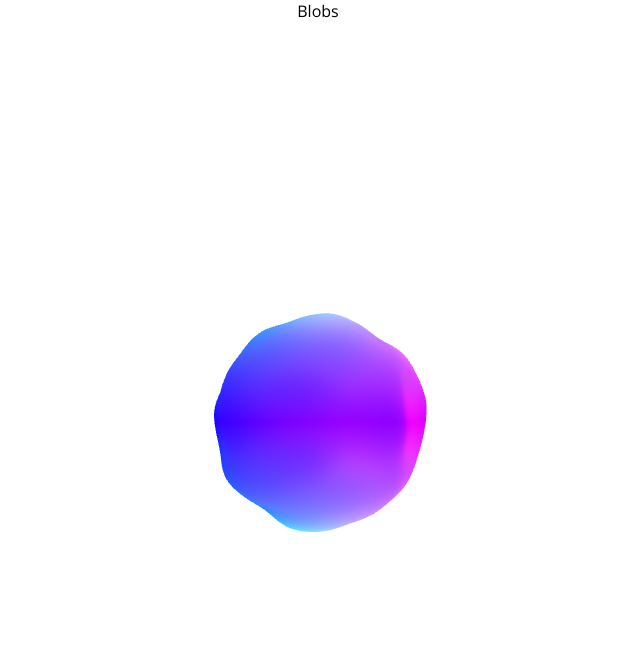
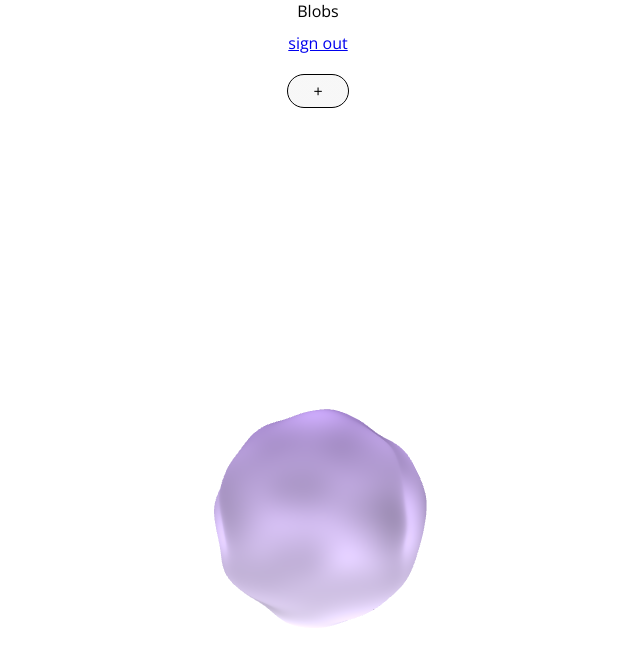
Before and after one commit to aarosan/blob, a React (Create React App) app in the folder client/: page / in a window 1280 px wide. Shown: the top 666 px of the page, without its empty margins (322-962 px from the left). Built offline with nearby package versions, Linux system fonts and the light colour scheme.

Commit message:
Blob Colors in Fragment Shader
 - Added the light and dark rgba colors in comments

```diff
--- a/client/src/components/Blob/fragmentShader.js
+++ /dev/null
@@ -1,16 +0,0 @@
-const fragmentShader = `
-uniform float u_intensity;
-uniform float u_time;
-
-varying vec2 vUv;
-varying float vDisplacement;
-
-void main() {
-    float distort = 2.0 * vDisplacement * u_intensity * sin(vUv.y * 10.0 + u_time);
-    vec3 color = vec3(abs(vUv - 0.5) * 2.0  * (1.0 - distort), 1.0);
-    gl_FragColor = vec4(color, 1.0);
-}
-
-`;
-
-export default fragmentShader;
--- /dev/null
+++ b/client/src/components/Blob/fragmentShaderBlue.js
@@ -0,0 +1,56 @@
+const fragmentShader = `
+uniform float u_intensity;
+uniform float u_time;
+
+varying vec2 vUv;
+varying float vDisplacement;
+
+void main() {
+    float distort = 2.0 * vDisplacement * u_intensity * sin(vUv.y * 10.0 + u_time);
+
+    vec3 color1 = vec3(237.0 / 255.0, 230.0 / 255.0, 247.0 / 255.0);
+    vec3 color2 = vec3(142.0 / 255.0, 110.0 / 255.0, 187.0 / 255.0);
+
+    // Calculate the gradient color based on vUv
+    vec3 gradientColor = mix(color1, color2, vUv.y);
+
+    // Apply distortion to the gradient color
+    gradientColor *= 1.0 - distort;
+
+    gl_FragColor = vec4(gradientColor, 1.0);
+}
+
+`;
+
+export default fragmentShader;
+
+/*
+
+BLUE (C6DEF1 and 003C6B)
+vec3 color1 = vec3(198.0 / 255.0, 222.0 / 255.0, 241.0 / 255.0);
+vec3 color2 = vec3(0.0 / 255.0, 60.0 / 255.0, 107.0 / 255.0);
+
+GREEN (C9E4DE and 005240)
+vec3 color1 = vec3(201.0 / 255.0, 228.0 / 255.0, 222.0 / 255.0);
+vec3 color2 = vec3(0.0 / 255.0, 82.0 / 255.0, 64.0 / 255.0);
+
+PURPLE (EDE6F7 and 8E6EBB)
+vec3 color1 = vec3(237.0 / 255.0, 230.0 / 255.0, 247.0 / 255.0);
+vec3 color2 = vec3(142.0 / 255.0, 110.0 / 255.0, 187.0 / 255.0);
+
+Orange (FFE3CF and CB7940)
+vec3 color1 = vec3(255.0 / 255.0, 227.0 / 255.0, 207.0 / 255.0);
+vec3 color2 = vec3(203.0 / 255.0, 121.0 / 255.0, 64.0 / 255.0);
+
+Yellow (FAEDCB and AA8B39)
+vec3 color1 = vec3(250.0 / 255.0, 237.0 / 255.0, 203.0 / 255.0);
+vec3 color2 = vec3(170.0 / 255.0, 139.0 / 255.0, 57.0 / 255.0);
+
+Pink (F2C6DE and 89004B)
+vec3 color1 = vec3(242.0 / 255.0, 198.0 / 255.0, 222.0 / 255.0);
+vec3 color2 = vec3(137.0 / 255.0, 0.0 / 255.0, 75.0 / 255.0);
+
+Red (FFC6C6 and A50000)
+vec3 color1 = vec3(255.0 / 255.0, 198.0 / 255.0, 198.0 / 255.0);
+vec3 color2 = vec3(165.0 / 255.0, 0.0 / 255.0, 0.0 / 255.0);
+*/
--- a/client/src/components/Blob/index.js
+++ b/client/src/components/Blob/index.js
@@ -2,7 +2,7 @@ import React, { useMemo, useRef } from "react";
 import { useFrame } from "@react-three/fiber";
 import { IcosahedronGeometry } from 'three';
 import vertexShader from "./vertexShader";
-import fragmentShader from "./fragmentShader";
+import fragmentShader from "./fragmentShaderBlue";
 import { MathUtils } from "three";
 
 const Blob = () => {
--- a/client/src/pages/Home.jsx
+++ b/client/src/pages/Home.jsx
@@ -2,10 +2,20 @@ import React from "react";
 import { Helmet } from "react-helmet";
 import Blob from "../components/Blob";
 import { Canvas } from "@react-three/fiber";
+import { Link } from "react-router-dom";
 
-import './style.css';
+
+import './style/home.css';
+
+import RouterButton from "../components/routerButton";
+
 
 const Home = () => {
+
+    const test = () => {
+        console.log('Add a Blob Button Pressed');
+    }
+
     return (
         <React.Fragment>
             <Helmet>
@@ -14,7 +24,23 @@ const Home = () => {
             </Helmet>
 
             <div className="page-content">
-                Blobs
+                <div className="left-nav">
+                    <div className="page-title">
+                        Blobs
+                    </div>
+                </div>
+                <div className="right-nav">
+                    <div className="link-container">
+                        <Link to="/login" className="signout-link">sign out</Link>
+                    </div>
+                    <div className="add-blob-btn">
+                        <RouterButton
+                            api="/addABlob"
+                            text="+"
+                            onClick={test}/>
+                    </div>
+                </div>
+
             </div>
 
             <div className="blob-container">
--- a/client/src/pages/Login.jsx
+++ b/client/src/pages/Login.jsx
@@ -2,7 +2,7 @@ import React from "react";
 import { Helmet } from "react-helmet";
 import { Link } from "react-router-dom";
 
-import "./style.css";
+import "./style/style.css";
 
 import RouterButton from "../components/routerButton";
 
@@ -11,6 +11,7 @@ const Login = () => {
     const test = () => {
         console.log('Enter Button Pressed');
     }
+
     return (
         <React.Fragment>
             <Helmet>
--- a/client/src/pages/Signup.jsx
+++ b/client/src/pages/Signup.jsx
@@ -1,7 +1,7 @@
 import React from "react";
 import { Helmet } from "react-helmet";
 
-import "./style.css";
+import "./style/style.css";
 
 import RouterButton from "../components/routerButton";
 
--- /dev/null
+++ b/client/src/pages/style/home.css
@@ -0,0 +1,19 @@
+.blob-container {
+    width: 100%;
+    height: 100vh;
+    display: flex;
+    justify-content: center;
+    align-items: center;
+}
+
+.blob {
+    width: 100%;
+    height: 100%;
+    margin: 0 auto;
+    padding: 20px;
+}
+
+.canvas-container {
+    width: 100%;
+    height: 100%;
+}
--- a/client/src/pages/style.css
+++ b/client/src/pages/style/style.css
@@ -129,23 +129,3 @@
 .signup-link:hover {
     color: rgba(110, 0, 0, .8);
 }
-
-.blob-container {
-    width: 100%;
-    height: 100vh;
-    display: flex;
-    justify-content: center;
-    align-items: center;
-}
-
-.blob {
-    width: 100%;
-    height: 100%;
-    margin: 0 auto;
-    padding: 20px;
-}
-
-.canvas-container {
-    width: 100%;
-    height: 100%;
-}
```
